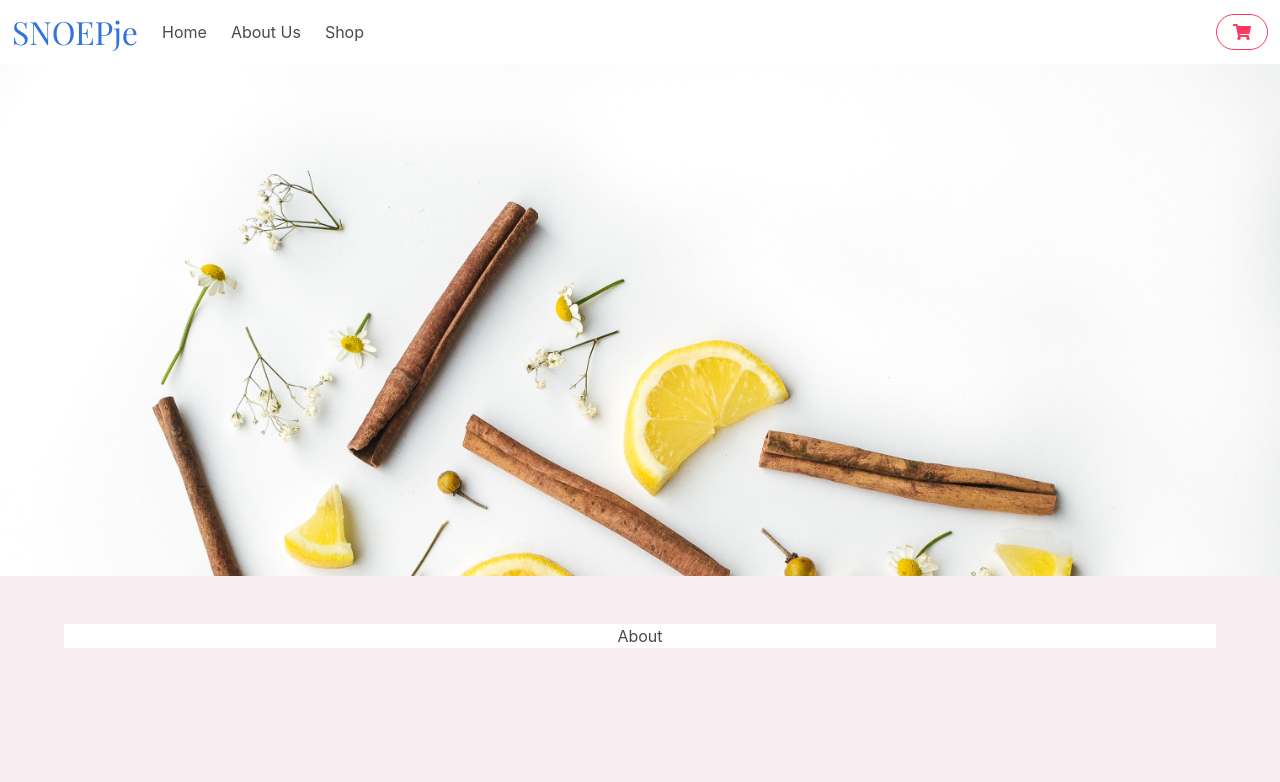
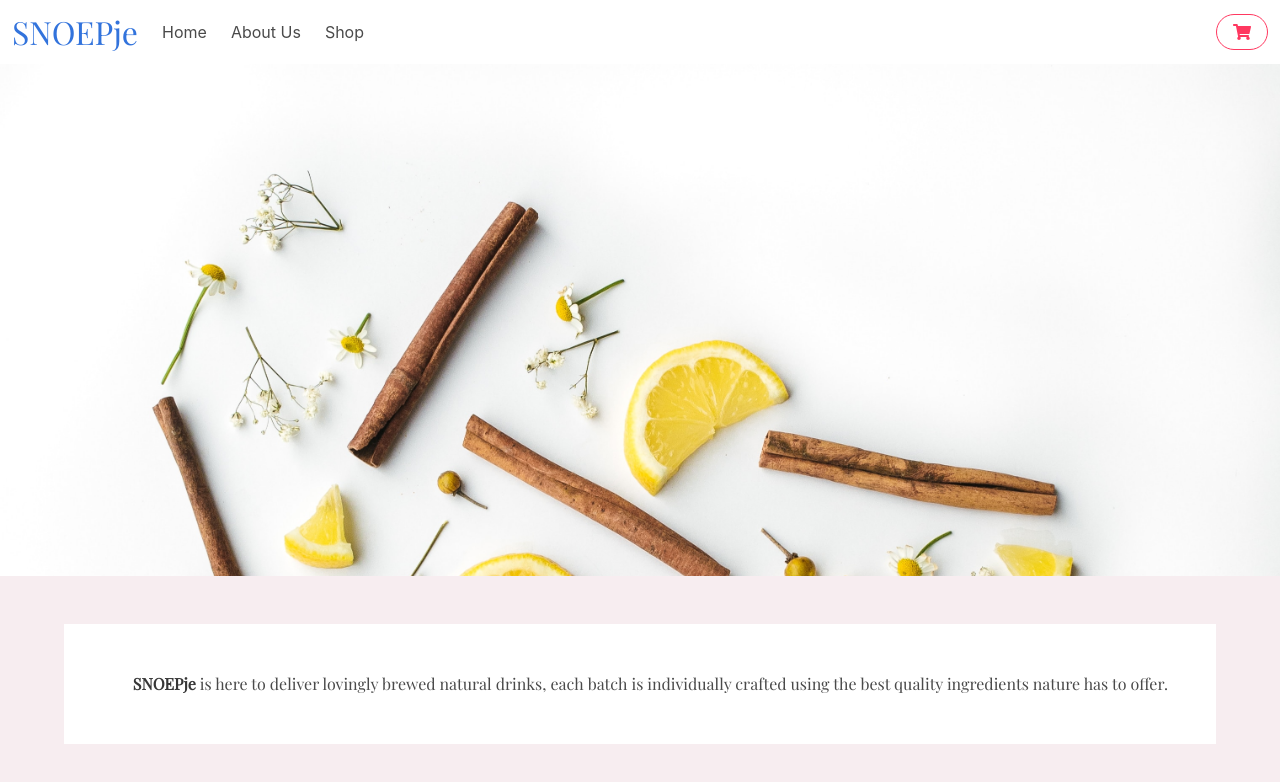
Before and after one commit to natgrant/snoepje, a React (Create React App) app: page /#/about in a window 1280 px wide. Shown: the top 782 px of the page. Built offline with nearby package versions, Linux system fonts and the light colour scheme.

Commit message:
text to be amended about page

```diff
--- a/src/About.jsx
+++ b/src/About.jsx
@@ -6,8 +6,14 @@ export default function About() {
   return (
     <Fragment>
       <Header />
-      <div className="about-container container has-text-centered">
-        <div className="about">About</div>
+      <div className="about-container container has-text-right">
+        <div className="about-text">
+          <p>
+            <strong>SNOEPje</strong> is here to deliver lovingly brewed natural
+            drinks, each batch is individually crafted using the best quality
+            ingredients nature has to offer.
+          </p>
+        </div>
       </div>
     </Fragment>
   );
--- a/src/index.css
+++ b/src/index.css
@@ -87,3 +87,8 @@ body {
   margin-top: 3rem;
   background-color: #ffffff;
 }
+
+.about-text {
+  font-family: "Playfair Display", serif;
+  padding: 3rem;
+}
```
